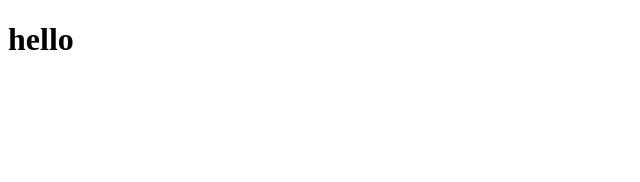
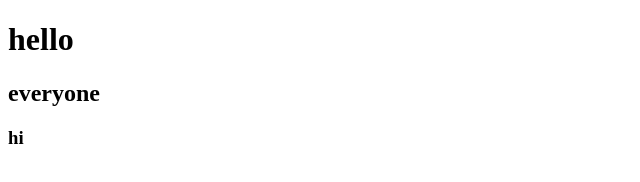
Before and after one commit to Cksivaranjani/nmgit, a plain HTML site: page index.html in a window 1280 px wide. Shown: the whole page, without its empty margins (0-640 px from the left). Drawn offline with Linux system fonts and the light colour scheme.

Commit message:
-acommit 3

```diff
--- a/index.html
+++ b/index.html
@@ -7,5 +7,7 @@
 </head>
 <body>
     <h1>hello</h1>
+    <h2>everyone</h2>
+    <h3>hi</h3>
 </body>
 </html>
```
